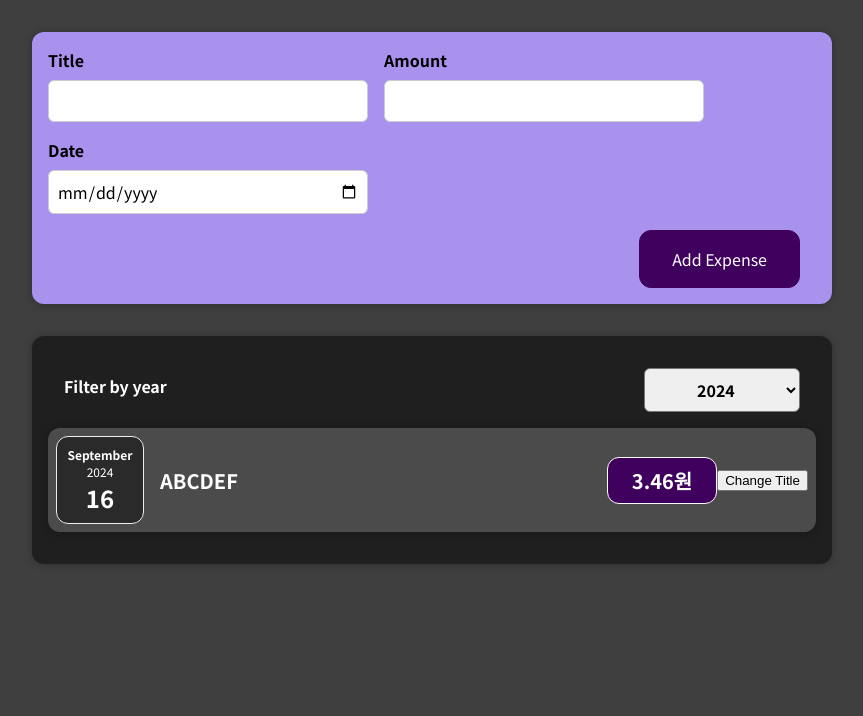
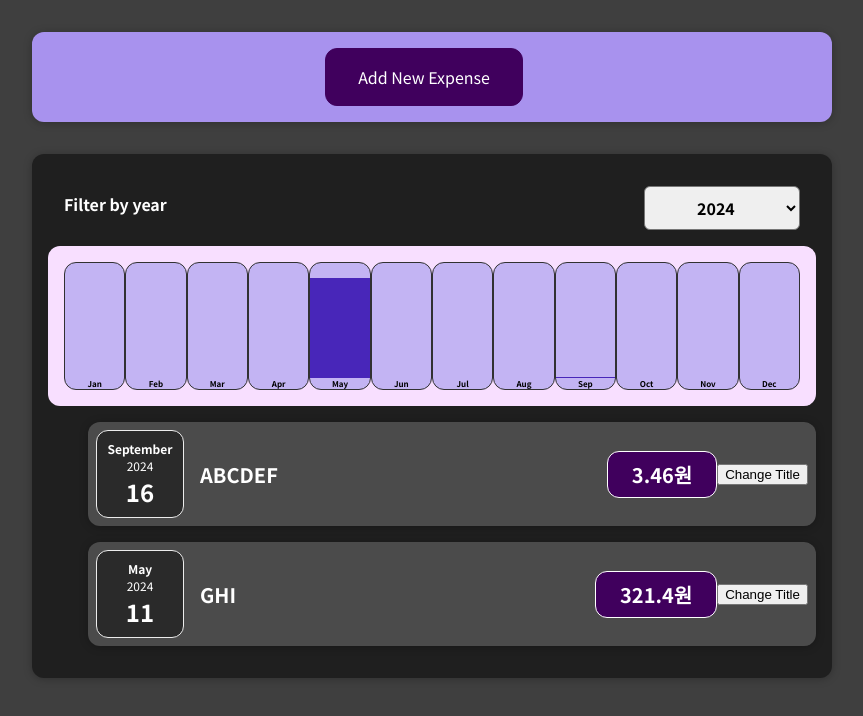
Before and after one commit to bora353/Udemy_React, a React (Create React App) app: page / in a window 1280 px wide. Shown: the top 716 px of the page, without its empty margins (208-1071 px from the left). Built offline with nearby package versions, Linux system fonts and the light colour scheme.

Commit message:
유데미 섹션6 완료

```diff
--- a/src/App.js
+++ b/src/App.js
@@ -3,15 +3,15 @@
 import NewExpense from "./components/NewExpense/NewExpense";
 
 const DUMMY_EXPENSES = [
-  { id: "e1", title: "MIRERO", amount: 123.456, date: new Date(2022, 9, 27) },
+  { id: "e1", title: "MIRERO", amount: 123.456, date: new Date(2022, 2, 27) },
   {
     id: "e2",
     title: "SYSTEM",
     amount: 456.123,
-    date: new Date(2021, 11, 11),
+    date: new Date(2021, 10, 11),
   },
   { id: "e3", title: "ABCDEF", amount: 3.46, date: new Date(2024, 8, 16) },
-  { id: "e4", title: "GHI", amount: 321.4, date: new Date(2023, 8, 11) },
+  { id: "e4", title: "GHI", amount: 321.4, date: new Date(2024, 4, 11) },
 ];
 
 const App = () => {
--- /dev/null
+++ b/src/components/Chart/Chart.css
@@ -0,0 +1,9 @@
+.chart {
+  padding: 1rem;
+  border-radius: 12px;
+  background-color: #f8dfff;
+  text-align: center;
+  display: flex;
+  justify-content: space-around;
+  height: 10rem;
+}
--- /dev/null
+++ b/src/components/Chart/Chart.js
@@ -0,0 +1,22 @@
+import ChartBar from "./ChartBar";
+import "./Chart.css";
+
+const Chart = (props) => {
+  const dataPointValues = props.dataPoints.map((dataPoint) => dataPoint.value);
+  const totalMaximum = Math.max(...dataPointValues);
+
+  return (
+    <div className="chart">
+      {props.dataPoints.map((dataPoint) => (
+        <ChartBar
+          key={dataPoint.label}
+          value={dataPoint.value}
+          maxValue={totalMaximum}
+          label={dataPoint.label}
+        />
+      ))}
+    </div>
+  );
+};
+
+export default Chart;
--- /dev/null
+++ b/src/components/Chart/ChartBar.css
@@ -0,0 +1,30 @@
+.chart-bar {
+  height: 100%;
+  display: flex;
+  flex-direction: column;
+  align-items: center;
+}
+
+.chart-bar__inner {
+  height: 100%;
+  width: 100%;
+  border: 1px solid #313131;
+  border-radius: 12px;
+  background-color: #c3b4f3;
+  overflow: hidden;
+  display: flex;
+  flex-direction: column;
+  justify-content: flex-end;
+}
+
+.chart-bar__fill {
+  background-color: #4826b9;
+  width: 100%;
+  transition: all 0.3s ease-out;
+}
+
+.chart-bar__label {
+  font-weight: bold;
+  font-size: 0.5rem;
+  text-align: center;
+}
--- /dev/null
+++ b/src/components/Chart/ChartBar.js
@@ -0,0 +1,18 @@
+import "./ChartBar.css";
+
+const ChartBar = (props) => {
+  let barFillHeight = "0%";
+
+  if (props.maxValue > 0) {
+    barFillHeight = Math.round((props.value / props.maxValue) * 100);
+  }
+
+  return (
+    <div className="chart-bar__inner">
+      <div className="chart-bar__fill" style={{ height: barFillHeight }}></div>
+      <div className="chart-bar__label">{props.label}</div>
+    </div>
+  );
+};
+
+export default ChartBar;
--- /dev/null
+++ b/src/components/Expenses/ExpenseChart.js
@@ -0,0 +1,27 @@
+import Chart from "../Chart/Chart";
+
+const ExpenseChart = (props) => {
+  const chartDataPoints = [
+    { label: "Jan", value: 0 },
+    { label: "Feb", value: 0 },
+    { label: "Mar", value: 0 },
+    { label: "Apr", value: 0 },
+    { label: "May", value: 0 },
+    { label: "Jun", value: 0 },
+    { label: "Jul", value: 0 },
+    { label: "Aug", value: 0 },
+    { label: "Sep", value: 0 },
+    { label: "Oct", value: 0 },
+    { label: "Nov", value: 0 },
+    { label: "Dec", value: 0 },
+  ];
+
+  for (const expense of props.expenses) {
+    const expenseMonth = expense.date.getMonth();
+    chartDataPoints[expenseMonth].value += expense.amount;
+  }
+
+  return <Chart dataPoints={chartDataPoints} />;
+};
+
+export default ExpenseChart;
--- a/src/components/Expenses/ExpenseItem.js
+++ b/src/components/Expenses/ExpenseItem.js
@@ -14,6 +14,7 @@
 
   return (
     // <div className="expense-item">
+    // <li>
     <Card className="expense-item">
       <ExpenseDate date={date} />
       <div className="expense-item__description">
@@ -22,6 +23,7 @@
       <div className="expense-item__price">{amount}원</div>
       <button onClick={clickHandler}>Change Title</button>
     </Card>
+    // </li>
   );
 }
 
--- /dev/null
+++ b/src/components/Expenses/ExpenseList.css
@@ -0,0 +1,9 @@
+.expenses-list {
+  list-style: none;
+  padding: 0;
+}
+
+.expenses-list__fallback {
+  color: white;
+  text-align: center;
+}
--- /dev/null
+++ b/src/components/Expenses/ExpenseList.js
@@ -0,0 +1,23 @@
+import "./ExpenseList.css";
+import ExpenseItem from "./ExpenseItem";
+
+const ExpenseList = (props) => {
+  if (props.items.length === 0) {
+    return <h2 className="expenses-list__fallback">Found no expenses.</h2>;
+  }
+
+  return (
+    <ul className="expense-list">
+      {props.items.map((expense) => (
+        <ExpenseItem
+          key={expense.id}
+          title={expense.title}
+          amount={expense.amount}
+          date={expense.date}
+        />
+      ))}
+    </ul>
+  );
+};
+
+export default ExpenseList;
--- a/src/components/Expenses/Expenses.js
+++ b/src/components/Expenses/Expenses.js
@@ -3,6 +3,8 @@
 import ExpenseItem from "./ExpenseItem";
 import Card from "../UI/Card";
 import ExpenseFilter from "./ExpenseFilter";
+import ExpenseList from "./ExpenseList";
+import ExpenseChart from "./ExpenseChart";
 
 const Expenses = (props) => {
   const [filteredYear, setFilteredYear] = useState("2024");
@@ -23,14 +25,8 @@
         onChangeFilter={filterChangeHandler}
       />
 
-      {filterExpenses.map((expense) => (
-        <ExpenseItem
-          key={expense.id}
-          title={expense.title}
-          amount={expense.amount}
-          date={expense.date}
-        />
-      ))}
+      <ExpenseChart expenses={filterExpenses} />
+      <ExpenseList items={filterExpenses} />
 
       {/* <ExpenseItem
         title={props.items[0].title}
--- a/src/components/NewExpense/ExpenseForm.js
+++ b/src/components/NewExpense/ExpenseForm.js
@@ -59,7 +59,7 @@
 
     const expenseData = {
       title: enteredTitle,
-      amount: enteredAmount,
+      amount: +enteredAmount,
       date: new Date(enteredDate),
     };
 
@@ -107,6 +107,9 @@
         </div>
       </div>
       <div className="new-expense__actions">
+        <button type="button" onClick={props.onCancel}>
+          Cancel
+        </button>
         <button type="submit">Add Expense</button>
       </div>
     </form>
--- a/src/components/NewExpense/NewExpense.js
+++ b/src/components/NewExpense/NewExpense.js
@@ -1,7 +1,10 @@
 import "./NewExpense.css";
 import ExpenseForm from "./ExpenseForm";
+import { useState } from "react";
 
 const NewExpense = (props) => {
+  const [isEditing, setIsEditing] = useState(false);
+
   const saveExpenseDataHandler = (enteredExpenseData) => {
     const expenseData = {
       ...enteredExpenseData,
@@ -9,11 +12,28 @@
     };
     //console.log("자식에게 받은 데이터 확인", expenseData);
     props.onAddExpense(expenseData);
+    setIsEditing(false);
+  };
+
+  const startEditingHandler = () => {
+    setIsEditing(true);
+  };
+
+  const stopEditingHandler = () => {
+    setIsEditing(false);
   };
 
   return (
     <div className="new-expense">
-      <ExpenseForm onSaveExpenseData={saveExpenseDataHandler} />
+      {!isEditing && (
+        <button onClick={startEditingHandler}>Add New Expense</button>
+      )}
+      {isEditing && (
+        <ExpenseForm
+          onSaveExpenseData={saveExpenseDataHandler}
+          onCancel={stopEditingHandler}
+        />
+      )}
     </div>
   );
 };
```
